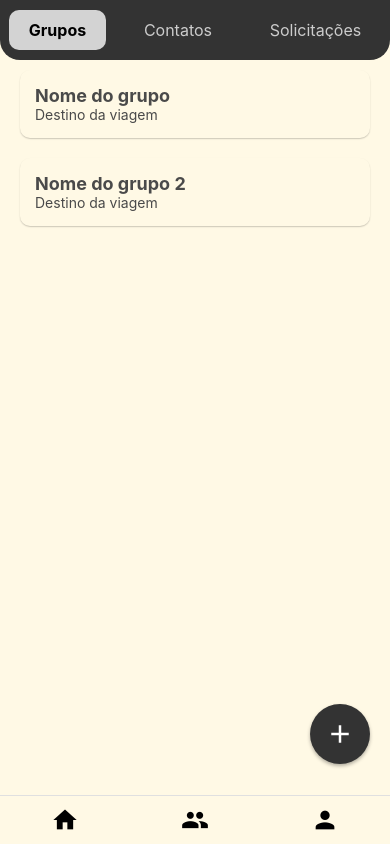
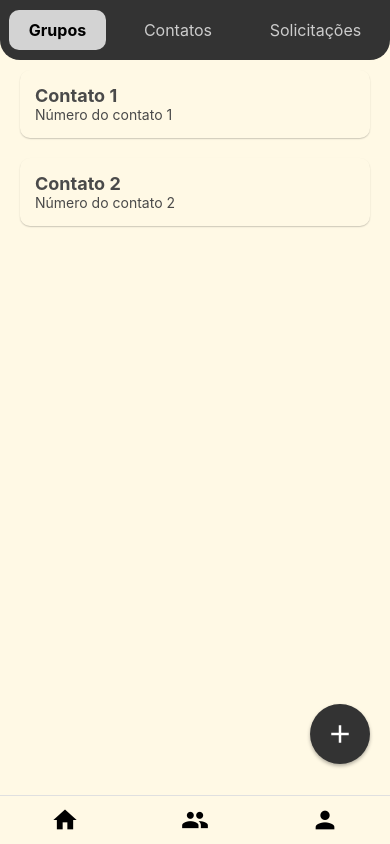
Before and after one commit to LMarim/MeetPoint, a React Native app in the folder meet_point/: screen / in a window 390 px wide. Built offline with nearby package versions, Linux system fonts and the light colour scheme.

Commit message:
Adicionei a tela de contatos

```diff
--- a/meet_point/App.js
+++ b/meet_point/App.js
@@ -2,9 +2,10 @@ import React, { useState } from 'react';
 import { View } from 'react-native';
 import Primeira from './telas/primeira';
 import Lgrupos from './telas/Lgrupos';
+import Lcontatos from './telas/Lcontatos';
 
 export default function App() {
 return(
-    <Lgrupos />
+    <Lcontatos />
 );
 }
--- /dev/null
+++ b/meet_point/telas/Lcontatos.js
@@ -0,0 +1,146 @@
+import React, { useState } from 'react';
+import { View, Text, TouchableOpacity, FlatList, StyleSheet } from 'react-native';
+import Icon from 'react-native-vector-icons/MaterialIcons';
+
+const contactsData = [
+  { id: '1', name: 'Contato 1', description: 'Número do contato 1' },
+  { id: '2', name: 'Contato 2', description: 'Número do contato 2' },
+];
+
+const Lcontatos = () => {
+  const [activeTab, setActiveTab] = useState('Grupos');
+
+  const renderTab = (tabName) => (
+    <TouchableOpacity
+      style={[
+        styles.tab,
+        activeTab === tabName && styles.activeTab,
+      ]}
+      onPress={() => setActiveTab(tabName)}
+    >
+      <Text style={[styles.tabText, activeTab === tabName && styles.activeTabText]}>
+        {tabName}
+      </Text>
+    </TouchableOpacity>
+  );
+
+  const renderContact = ({ item }) => (
+    <View style={styles.contactContainer}>
+      <Text style={styles.contactName}>{item.name}</Text>
+      <Text style={styles.contactDescription}>{item.description}</Text>
+    </View>
+  );
+
+  return (
+    <View style={styles.container}>
+      {/* Header Tabs */}
+      <View style={styles.header}>
+        {renderTab('Grupos')}
+        {renderTab('Contatos')}
+        {renderTab('Solicitações')}
+      </View>
+
+      {/* Group List */}
+      <FlatList
+        data={contactsData}
+        keyExtractor={(item) => item.id}
+        renderItem={renderContact}
+        style={styles.list}
+      />
+
+      {/* Floating Action Button */}
+      <TouchableOpacity style={styles.fab}>
+        <Icon name="add" size={30} color="#fff" />
+      </TouchableOpacity>
+
+      {/* Bottom Navigation */}
+      <View style={styles.bottomNavigation}>
+        <Icon name="home" size={28} color="#000" />
+        <Icon name="group" size={28} color="#000" />
+        <Icon name="person" size={28} color="#000" />
+      </View>
+    </View>
+  );
+};
+
+const styles = StyleSheet.create({
+  container: {
+    flex: 1,
+    backgroundColor: '#FFF9E5',
+  },
+  header: {
+    flexDirection: 'row',
+    justifyContent: 'space-around',
+    backgroundColor: '#333',
+    paddingVertical: 10,
+    borderBottomLeftRadius: 20,
+    borderBottomRightRadius: 20,
+  },
+  tab: {
+    paddingVertical: 10,
+    paddingHorizontal: 20,
+  },
+  tabText: {
+    color: '#ccc',
+    fontSize: 16,
+  },
+  activeTab: {
+    backgroundColor: '#D3D3D3',
+    borderRadius: 10,
+  },
+  activeTabText: {
+    color: '#000',
+    fontWeight: 'bold',
+  },
+  list: {
+    flex: 1,
+    paddingHorizontal: 20,
+    marginTop: 10,
+  },
+  contactContainer: {
+    marginBottom: 20,
+    padding: 15,
+    backgroundColor: '#FFF9E5',
+    borderRadius: 10,
+    shadowColor: '#000',
+    shadowOffset: { width: 0, height: 1 },
+    shadowOpacity: 0.2,
+    shadowRadius: 1.41,
+    elevation: 2,
+  },
+  contactName: {
+    fontSize: 18,
+    fontWeight: 'bold',
+    color: '#4A4A4A',
+  },
+  contactDescription: {
+    fontSize: 14,
+    color: '#4A4A4A',
+  },
+  fab: {
+    position: 'absolute',
+    right: 20,
+    bottom: 80,
+    backgroundColor: '#333',
+    width: 60,
+    height: 60,
+    borderRadius: 30,
+    justifyContent: 'center',
+    alignItems: 'center',
+    shadowColor: '#000',
+    shadowOffset: { width: 0, height: 2 },
+    shadowOpacity: 0.3,
+    shadowRadius: 3.84,
+    elevation: 5,
+  },
+  bottomNavigation: {
+    flexDirection: 'row',
+    justifyContent: 'space-around',
+    backgroundColor: '#FFF9E5',
+    paddingVertical: 10,
+    borderTopWidth: 1,
+    borderColor: '#e0e0e0',
+  },
+});
+
+export default Lcontatos;
```
